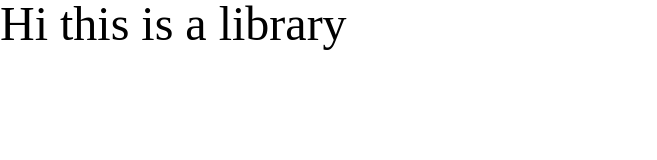
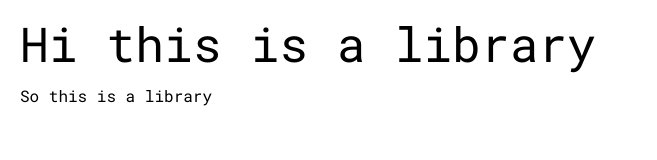
Before and after one commit to Kessius00/library, a plain HTML site: page index.html in a window 1280 px wide. Shown: the whole page, without its empty margins (0-657 px from the left). Drawn offline with Linux system fonts and the light colour scheme.

Commit message:
Main font-style: roboto mono

```diff
--- a/index.html
+++ b/index.html
@@ -6,10 +6,17 @@
     <meta name="viewport" content="width=device-width, initial-scale=1.0">
     <link rel="stylesheet" href="./reset.css">
     <link rel="stylesheet" href="./style.css">
-    <title>Document</title>
+    <!-- Adding fonts -->
+    <link rel="preconnect" href="https://fonts.googleapis.com">
+    <link rel="preconnect" href="https://fonts.gstatic.com" crossorigin>
+    <link href="https://fonts.googleapis.com/css2?family=Roboto+Mono&display=swap" rel="stylesheet">
+
+    <title>Library</title>
 </head>
 <body>
-    <h1>Hi this is a library
-    </h1>
+    <h1>Hi this is a library</h1>
+    <p>
+        So this is a library
+    </p>
 </body>
 </html>
--- a/style.css
+++ b/style.css
@@ -1,15 +1,19 @@
 :root{
-    --main-color: rgba(144, 94, 73, 0.198);
-    --main-color-hover: rgba(144, 94, 73, 0.647);
-    --text-color: rgb(0, 3, 60);
-    --sidebar-color: rgb(164, 83, 83);
+    font-family: 'Roboto Mono', monospace;
 }
 
 ::selection{
     background-color: black;
     color: white;
+
 }
 
 h1 {
     font-size: 3rem;
+    padding: 20px;
+
 }
+
+p{
+    margin-left: 20px;
+}
```
